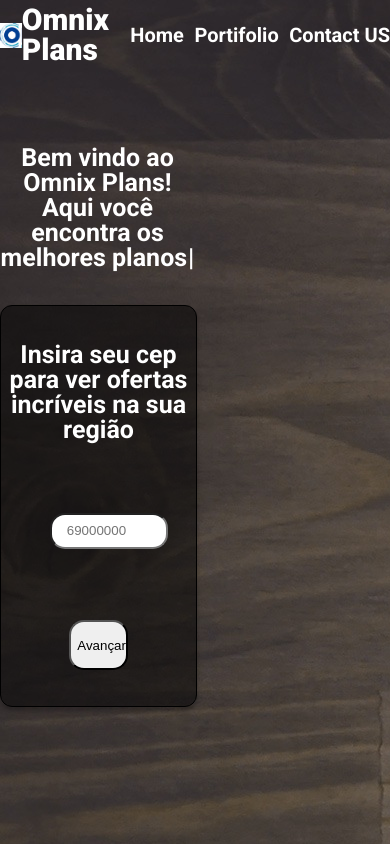
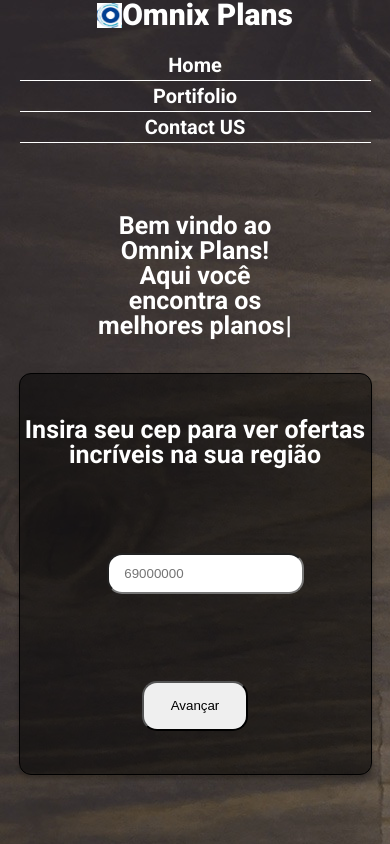
Before and after one commit to sZeuSz/omnix-plans, a React (Create React App) app: page / in a window 390 px wide. Built offline with nearby package versions, Linux system fonts and the light colour scheme.

Commit message:
finishe route /home mobile

```diff
--- a/src/Components/Content/ContentStyled.ts
+++ b/src/Components/Content/ContentStyled.ts
@@ -9,6 +9,16 @@ export const Paragraph = styled.p`
 export const TypeContainer = styled.div`
     text-align: center;
     width: 50%;
+    height: 79px;
+
+    @media(max-width: 1250px){
+        margin: 0 auto;
+    }
+
+    @media(max-width: 915px){
+        flex-direction: column;
+        height: 100%;
+    }
 `;
 
 export const Form = styled.form`
@@ -23,11 +33,16 @@ export const Form = styled.form`
     box-shadow: 0px 4px 4px rgba(0, 0, 0, 0.25);
     border-radius: 12px;
     margin: 35px 0 0 0;
+
+    @media(max-width: 1250px){
+        width: 90%;
+        margin: 35px auto;
+    }
 `;
 
 export const Input = styled.input`
     width: 100%;
-    height: 30px;
+    height: 35px;
     border-radius: 15px;
     padding-left: 15px;
 `;
@@ -60,4 +75,7 @@ export const Content = styled.main`
         color: white;
     }
 
+    @media(max-width: 915px){
+        margin-top: 50px;
+    }
 `;
--- a/src/Components/Header/Header.tsx
+++ b/src/Components/Header/Header.tsx
@@ -1,9 +1,10 @@
 import React from "react";
 import { useNavigate } from "react-router-dom";
-import { Top, Container, Logo, LogoText, NavBar, Link } from "./HeaderStyled";
+import { Top, Container, Logo, LogoText, NavBar, Link, HorizontalSeparator } from "./HeaderStyled";
 export default function Header () {
 
     const navigate = useNavigate();
+
     return (
         <Top>
             <Container onClick={() => navigate("/")}>
@@ -11,9 +12,12 @@ export default function Header () {
                 <LogoText> Omnix Plans </LogoText>
             </Container>
             <NavBar>
-                <Link>Home</Link>
-                <Link>Portifolio</Link>
-                <Link>Contact US</Link>
+                <Link onClick={() => navigate('/')}>Home</Link>
+                <HorizontalSeparator />
+                <Link href="https://github.com/sZeuSz">Portifolio</Link>
+                <HorizontalSeparator />
+                <Link href="https://github.com/sZeuSz">Contact US</Link>
+                <HorizontalSeparator />
             </NavBar>
         </Top>
     )
--- a/src/Components/Header/HeaderStyled.ts
+++ b/src/Components/Header/HeaderStyled.ts
@@ -2,14 +2,26 @@ import styled from 'styled-components';
 
 export const Top = styled.header`
     position: fixed;
-    top: 5px;
+    top: 30px;
     display: flex;
     align-items: center;
     justify-content: space-between;
     max-width: 1250px;
     width: 100%;
     left: 50%;
-    transform: translateX(-50%)
+    transform: translateX(-50%);
+
+    @media(max-width: 1250px){
+        justify-content: space-evenly;
+    }
+
+    @media(max-width: 915px){
+        flex-direction: column;
+        position: static;
+        width:  90%;
+        transform: translateX(0);
+        margin: 0 auto;
+    }
 `;
 
 export const NavBar = styled.nav`
@@ -17,6 +29,12 @@ export const NavBar = styled.nav`
     justify-content: space-between;
     max-width: 500px;
     width: 100%;
+
+    @media(max-width: 915px){
+       flex-direction: column;
+       align-items: space-between;
+       margin: 20px 0px;
+    }
 `;
 
 export const Container = styled.div`
@@ -42,8 +60,22 @@ color: white;
     font-size: 20px;
     weight: bold;
     cursor: pointer;
+    text-decoration: none;
 
     &:hover{
         filter: brightness(80%);
     }
+
+    @media(max-width: 915px){
+        width: none;
+        margin: 5px auto;
+    }
 `;
+
+export const HorizontalSeparator = styled.div`
+    @media(max-width: 915px){
+        width: 100%;
+        height: 1px;
+        background-color: #ffffff;
+    }
+`;
```
Lines whose indentation alone changed are shown as unchanged.
